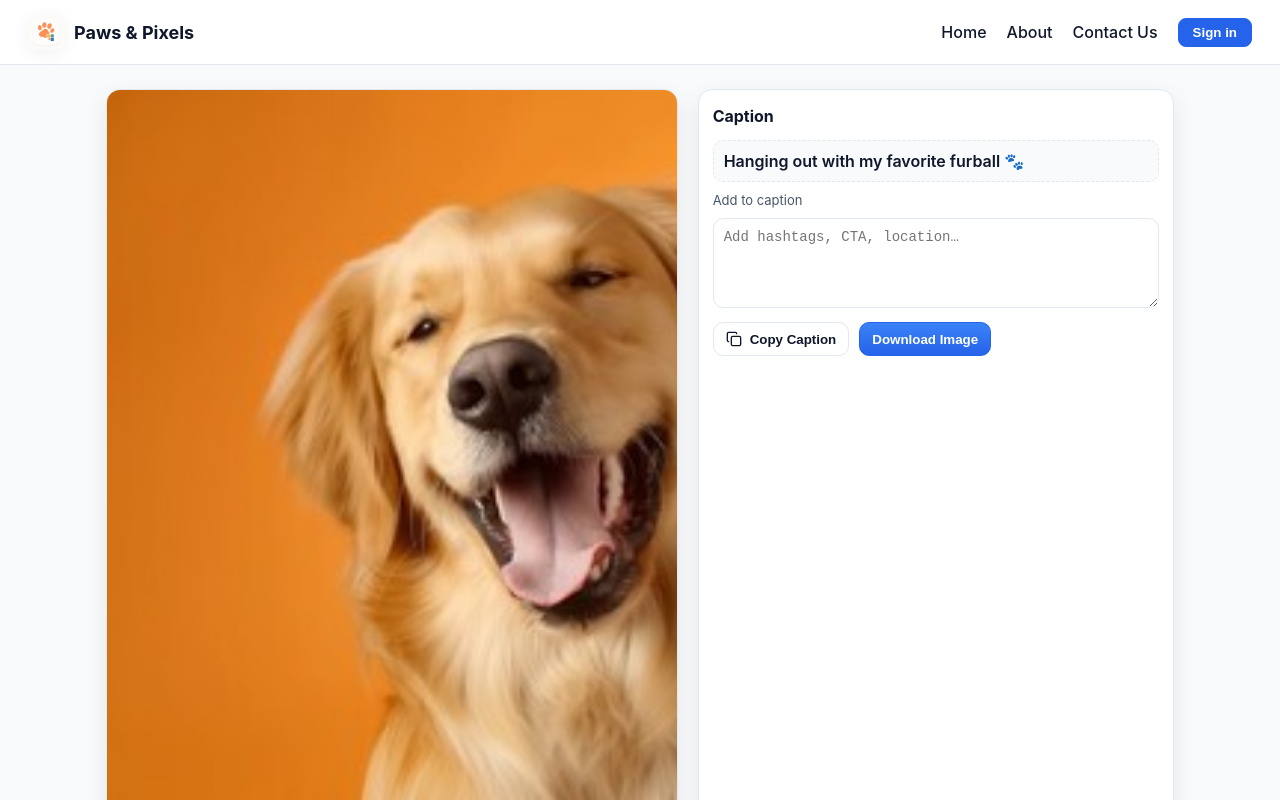
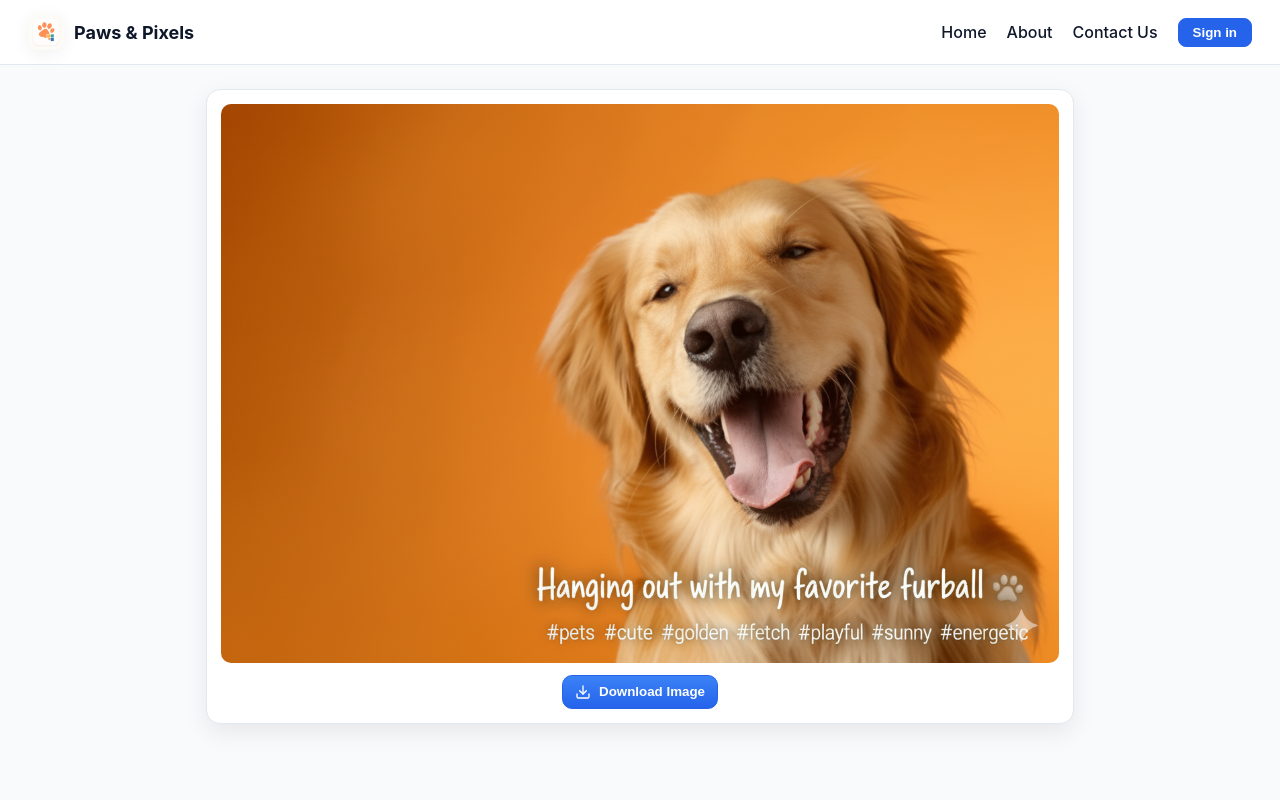
Before and after one commit to tejasbhosale17/paws_pixels_frontend, a React (Vite) app in the folder paws_pixels_frontend/: page / in a window 1280 px wide. Shown: the top 800 px of the page. Built offline with nearby package versions, Linux system fonts and the light colour scheme.

Commit message:
new page added with captions and tags as a overloay for image to download

```diff
--- a/paws_pixels_frontend/src/App.jsx
+++ b/paws_pixels_frontend/src/App.jsx
@@ -7,6 +7,7 @@ import Profile from "./components/Profile";
 import Renditions from "./components/Renditions";
 import Home from "./components/Home";
 import DownloadPage from "./components/DownloadPage";
+import DownloadImage from "./components/DownloadImage";
 
 function App() {
   const [currentScreen, setCurrentScreen] = useState("connect");
@@ -18,7 +19,8 @@ function App() {
         {/* <Connect /> */}
         {/* <Syncing /> */}
         {/* <Profile /> */}
-        <DownloadPage />
+        {/* <DownloadPage /> */}
+        <DownloadImage />
         {/* <Renditions /> */}
       </div>
     </>
--- /dev/null
+++ b/paws_pixels_frontend/src/components/DownloadImage.jsx
@@ -0,0 +1,63 @@
+// src/pages/GeneratedImagePage.jsx
+import React from "react";
+import { useLocation } from "react-router-dom";
+import { Download } from "lucide-react";
+import pawLogo from "../assets/logo_pap.png"; // adjust the path if needed
+import "../styles/downloadImage.min.css";
+import dog_socialmedia_ready_photo from "../assets/dog_socialmedia_ready.png";
+import { useNavigate } from "react-router-dom";
+// ...
+
+export default function DownloadImage() {
+  const IMAGE_URL = dog_socialmedia_ready_photo; // Replace with actual image URL
+  const download = async () => {
+    try {
+      // Try to fetch and download (works when CORS allows it)
+      const resp = await fetch(IMAGE_URL, { mode: "cors" });
+      const blob = await resp.blob();
+      const url = URL.createObjectURL(blob);
+      const a = document.createElement("a");
+      a.href = url;
+      a.download = FILENAME;
+      document.body.appendChild(a);
+      a.click();
+      a.remove();
+      URL.revokeObjectURL(url);
+    } catch {
+      // Fallback: open in a new tab if direct download isn't allowed
+      window.open(IMAGE_URL, "_blank", "noopener,noreferrer");
+    }
+  };
+
+  return (
+    <div className="gi-page">
+      {/* Header (same look & logo) */}
+      <header className="rd-header">
+        <div className="rd-logo">
+          <img src={pawLogo} alt="Paws & Pixels" className="rd-logo-img" />
+          <span className="rd-logo-text">Paws &amp; Pixels</span>
+        </div>
+        <nav className="rd-nav">
+          <a href="#">Home</a>
+          <a href="#">About</a>
+          <a href="#">Contact Us</a>
+          <button className="rd-signin">Sign in</button>
+        </nav>
+      </header>
+
+      <main className="gi-main">
+        <section className="gi-card">
+          <div className="gi-media">
+            <img src={IMAGE_URL} alt="Generated rendition" />
+          </div>
+
+          <div className="gi-actions">
+            <button className="rd-btn rd-btn-primary" onClick={download}>
+              <Download size={16} /> Download Image
+            </button>
+          </div>
+        </section>
+      </main>
+    </div>
+  );
+}
--- a/paws_pixels_frontend/src/components/DownloadPage.jsx
+++ b/paws_pixels_frontend/src/components/DownloadPage.jsx
@@ -5,6 +5,7 @@ import { ArrowLeft, Copy, Check, Download } from "lucide-react";
 import pawLogo from "../assets/logo_pap.png";
 import "../styles/downloadPage.min.css";
 import dog_photo from "../assets/dog_golden.jpg";
+import DownloadImage from "./DownloadImage";
 
 export default function DownloadPage() {
   // You can tweak these defaults or load from props/api later
@@ -177,8 +178,8 @@ export default function DownloadPage() {
                 className="rd-btn rd-btn-primary"
                 onClick={cropAndDownload}
               >
-                {/* <Download size={16} />  */}
-                Download Image
+                {/* <DownloadImage size={16} /> */}
+                Generate Image
               </button>
             </div>
           </article>
--- /dev/null
+++ b/paws_pixels_frontend/src/styles/downloadImage.min.css
@@ -0,0 +1,56 @@
+:root {
+  --bg:#f9fafb; --text:#0f172a; --muted:#475569; --ring:#e2e8f0; --primary:#2563eb;
+  --shadow:0 8px 24px rgba(2,8,23,.08);
+}
+
+* { box-sizing: border-box; }
+body { margin: 0; font-family: Inter, system-ui, sans-serif; }
+
+.gi-page { min-height: 100vh; background: var(--bg); color: var(--text); }
+
+/* === Reused header styles === */
+.rd-header{
+  display:flex; justify-content:space-between; align-items:center;
+  padding:14px 28px; border-bottom:1px solid var(--ring); background:#fff;
+}
+.rd-logo{ display:flex; align-items:center; gap:10px; font-weight:700; }
+.rd-logo-img{
+  width:36px; height:36px; border-radius:10px; object-fit:cover;
+  box-shadow:0 4px 18px rgba(2,8,23,.06);
+}
+.rd-logo-text{ font-size:18px; }
+.rd-nav{ display:flex; align-items:center; gap:20px; }
+.rd-nav a{ text-decoration:none; color:var(--text); font-weight:500; }
+.rd-signin{
+  padding:6px 14px; border-radius:8px; border:1px solid var(--primary);
+  background:var(--primary); color:#fff; font-weight:600; cursor:pointer;
+}
+
+/* === Shared button styles === */
+.rd-btn{
+  display:inline-flex; align-items:center; gap:8px;
+  border:1px solid var(--ring); background:#fff; color:var(--text);
+  padding:8px 12px; border-radius:10px; font-weight:700; cursor:pointer;
+}
+.rd-btn:hover{ box-shadow:var(--shadow); }
+.rd-btn-primary{ background:linear-gradient(180deg,#3b82f6,#2563eb); color:#fff; border-color:#2563eb; }
+
+/* === Page layout === */
+.gi-main {
+  max-width: 900px;
+  margin: 24px auto 48px;
+  padding: 0 16px;
+}
+.gi-card{
+  background:#fff; border:1px solid var(--ring); border-radius:14px;
+  box-shadow:var(--shadow); padding:14px;
+}
+.gi-media{
+  width:100%; overflow:hidden; border-radius:10px;
+}
+.gi-media img{
+  width:100%; height:auto; display:block; object-fit:contain;
+}
+.gi-actions{
+  margin-top:12px; display:flex; justify-content:center;
+}
```
Also changed, not shown: paws_pixels_frontend/src/assets/dog_socialmedia_ready.png (added).
